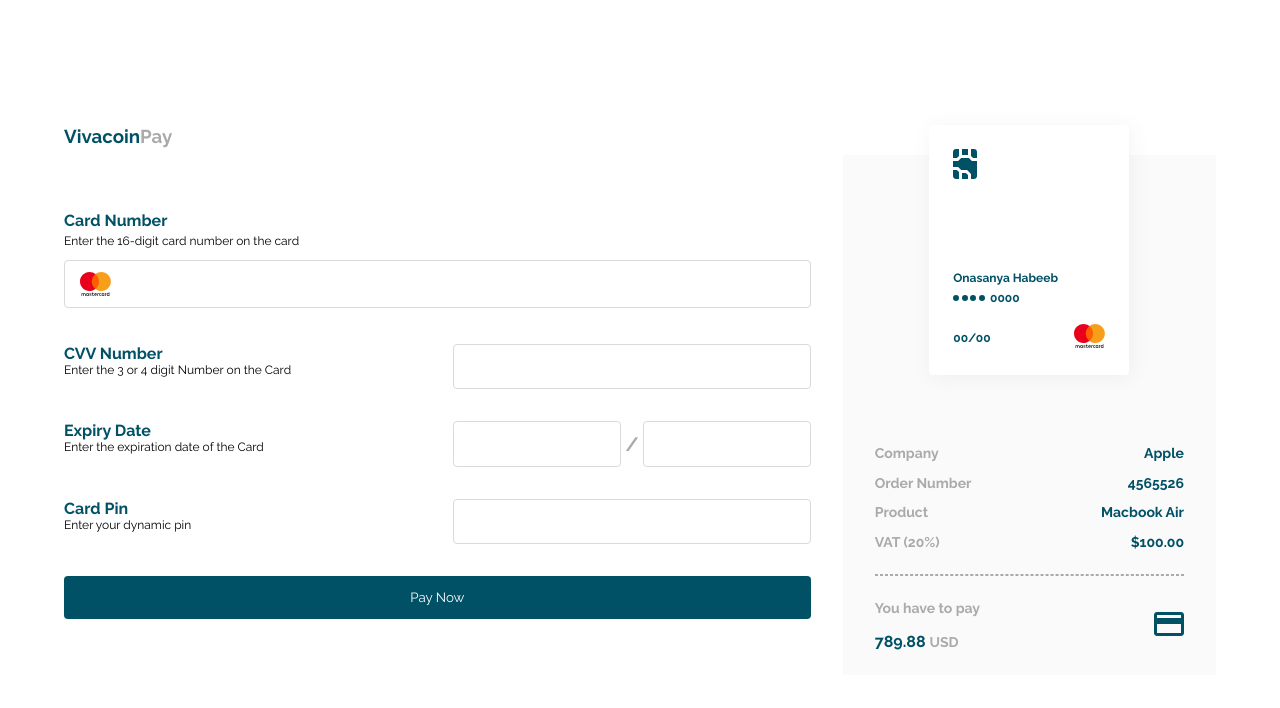
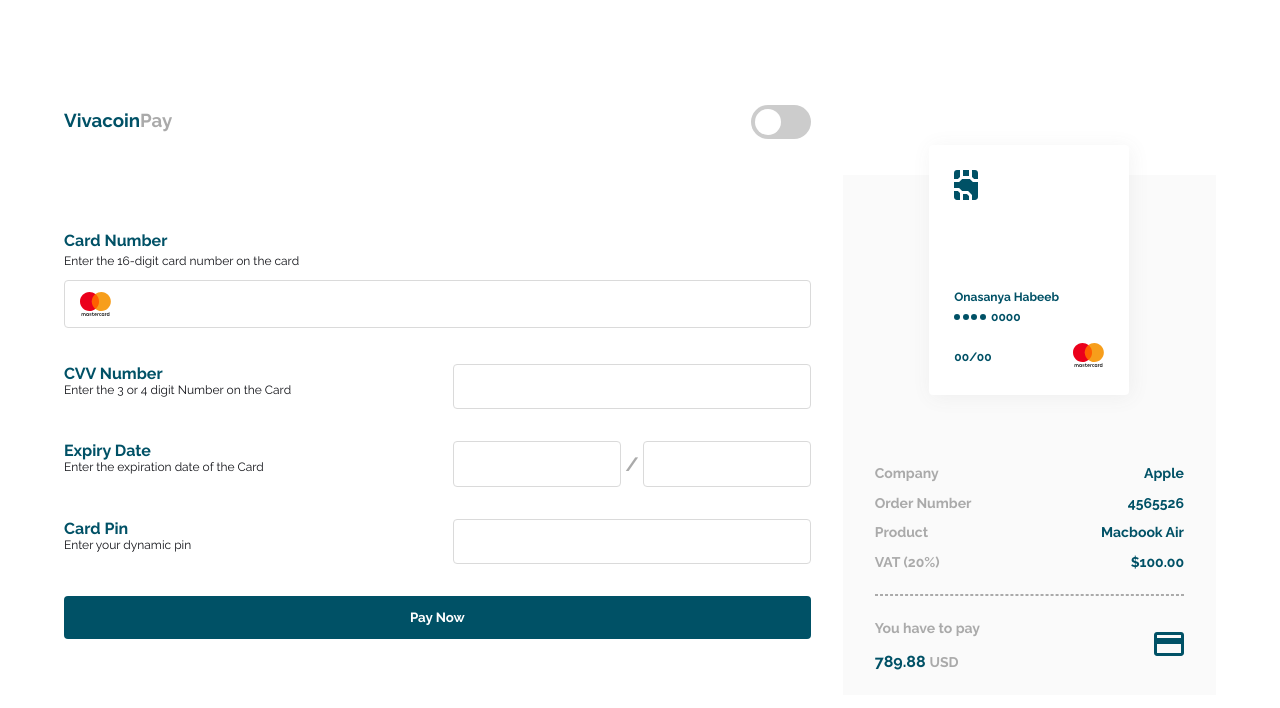
Before and after one commit to Master-Osaro/56_card-payment-component-vite, a React (Vite) app: page / in a window 1280 px wide. Shown: the top 708 px of the page. Built offline with nearby package versions, Linux system fonts and the light colour scheme.

Commit message:
Add Theme Switcher

```diff
--- a/src/App.css
+++ b/src/App.css
@@ -7,18 +7,25 @@
 #root {
   font-family: 'Raleway', system-ui, Avenir, Helvetica, Arial, sans-serif;
   --aqua: #00B2E0;
-  --very-dark-aqua: #005166;
-  --very-light-grey: #dadada;
-  --light-grey: #aaaaaa;
-  --dark-grey: #25262B;
-  --very-dark-grey: #131419;
-  --white: #ffffff;
-  --whitish: #fafafa;
+  --primary-color: #005166;
+  --input-border: #dadada;
+  --light-text: #aaaaaa;
+  --body-color: #ffffff;
+  --text-color: #131419;
+  --summary-bg: #fafafa;
+  --valid-input:#F2F6F7;
+  --valid-input-border:#507A88;
+  --error-input:#f8f6f6;
+  --error-input-border:#D4A092;
+  --error-text:#bb5033;
+  --card-border-color: transparent;
 
   display: flex;
   justify-content: center;
   align-items: center;
   min-height: 100vh;
+  background: var(--body-color);
+  color: var(--text-color);
 }
 
 .App{
@@ -27,23 +34,31 @@
   padding: 3rem 1.5rem;
 }
 
+.App-header{
+  display: flex;
+  justify-content: space-between;
+  align-items: center;
+  grid-column: 1/span 1;
+}
+
 
 .btn, input{
   width: 100%;
   padding: 0.85rem 1.5rem;
   border-radius: 0.25rem;
   font-family: inherit;
+  font-weight: 600;
 }
 
 .btn{
-  background: var(--very-dark-aqua);
-  border:  var(--very-dark-aqua);
-  color: var(--white);
+  background: var(--primary-color);
+  border:  var(--primary-color);
+  color: var(--body-color);
   cursor: pointer;
 }
 
 h3, label {
-  color:var(--very-dark-aqua);
+  color:var(--primary-color);
   font-weight: 700;
 }
 
@@ -51,7 +66,7 @@
   margin-bottom: 0.5rem;
 }
 .logo span{
-  color: var(--light-grey);
+  color: var(--light-text);
 }
 
 main{
@@ -68,12 +83,20 @@
     gap: 2rem;
     align-items: center;
   }
+  .App-header{
+    order: 2;
+  }
+}
+
+.sm-card__toggle{
+  z-index: 1;
 }
 
 .card__form{
   display: flex;
   flex-direction: column;
   gap: 2rem;
+  grid-column: 1/span 1;
 }
 
 .form-group{
@@ -83,8 +106,10 @@
 }
 
 .form-group input{
-  border: 0.5px solid var(--very-light-grey);
+  border: 0.5px solid var(--input-border);
   text-align: center;
+  background: var(--body-color);
+  color: var(--text-color);
 }
 
 .description{
@@ -114,7 +139,7 @@
 .card__expiry-inputs--divider{
   font-weight: 600;
   font-size: 1.2rem;
-  color: var(--light-grey);
+  color: var(--light-text);
 }
 
 /*Card Number Component Styling*/
@@ -133,7 +158,7 @@
 }
 
 #card-number-error,#cvv-number-error{
-  color: #bb5033;
+  color: var(--error-text);
   font-size: 0.95rem;
   font-weight: 500;
   margin-top: 0.25rem;
@@ -141,14 +166,7 @@
 
 /*=== END Card Number Component Styling===*/
 
-.s_card{
-  height: 250px;
-  width: 200px;
-  background-color: var(--dark-grey);
-  color: var(--white);
-  box-shadow: 2px 2px 20px rgba(99, 99, 99, 0.075) ;
-  margin: 1.25rem  1.25rem;
-}
+
 
 @media screen and (max-width: 772px) {
   .s_card{
@@ -163,7 +181,7 @@
 }
 .card__summary{
   width: 100%;
-  background:  var(--whitish);
+  background:  var(--summary-bg);
   display: flex;
   flex-direction: column;
   align-items: center;
@@ -172,11 +190,16 @@
 
 
 .s_card{
+  height: 250px;
+  width: 200px;
+  box-shadow: 2px 2px 20px rgba(99, 99, 99, 0.075);
+  border: 1px solid var(--card-border-color);
+  margin: 1.25rem  1.25rem;
   transform: translateY(-50px);
   border-radius: 0.25rem;
   padding: 1.5rem;
-  background: var(--white);
-  color: var(--very-dark-aqua);
+  background: var(--body-color);
+  color: var(--primary-color);
   font-weight: 600;
   display: flex;
   flex-direction: column;
@@ -209,12 +232,12 @@
 }
 
 .summary__list--titles{
-  color: var(--light-grey);
+  color: var(--light-text);
 }
 .summary__list--values{
   justify-content: flex-end;
   align-items: flex-end;
-  color: var(--very-dark-aqua);
+  color: var(--primary-color);
 }
 
 .summary__pay{
@@ -231,10 +254,10 @@
 .summary__pay-text{
   display:  flex;
   flex-direction: column;
-  color: var(--light-grey);
+  color: var(--light-text);
 }
 .summary__pay-text p span{
-  color: var(--very-dark-aqua);
+  color: var(--primary-color);
   font-size: 1rem;
 }
 
@@ -244,7 +267,7 @@
   margin-bottom: 1.5rem;
 }
 .dashed__line{
-  border: 1px dashed var(--light-grey);
+  border: 1px dashed var(--light-text);
   width: 100%;
 }
 
@@ -256,12 +279,12 @@
 }
 
 input.valid{
-  background-color: #F2F6F7;
-  border: 1px solid #507A88;
+  background-color: var(--valid-input);
+  border: 1px solid var(--valid-input-border);
 }
 input.error{
-  background-color: #f8f6f6;
-  border: 1px solid #D4A092;
+  background-color: var(--error-input);
+  border: 1px solid var(--error-input-border);
 }
 
 
@@ -276,7 +299,7 @@
   width: 6px;
   height: 6px;
   border-radius: 3px;
-  background: var(--very-dark-aqua);
+  background: var(--primary-color);
   gap: 0.15rem;
 }
 
@@ -286,3 +309,84 @@
   align-items: center;
   margin-top: 0.35rem;
 }
+
+
+/*=======================Custom Toggle====================*/
+
+
+/* The switch - the box around the slider */
+
+.switch {
+    position: relative;
+    display: inline-block;
+    width: 60px;
+    height: 34px;
+    cursor: pointer;
+}
+
+
+/* Hide default HTML checkbox */
+
+#cb {
+    opacity: 0;
+    width: 0;
+    height: 0;
+    display: none;
+}
+
+
+/* The slider */
+
+.slider {
+    position: absolute;
+    cursor: pointer;
+    top: 0;
+    left: 0;
+    right: 0;
+    bottom: 0;
+    background-color: #ccc;
+    -webkit-transition: .4s;
+    transition: .4s;
+}
+
+.slider:before {
+    position: absolute;
+    content: "";
+    height: 26px;
+    width: 26px;
+    left: 4px;
+    bottom: 4px;
+    background-color: white;
+    -webkit-transition: .4s;
+    transition: .4s;
+}
+
+input:checked + label .slider{
+    background-image: linear-gradient(to right, hsl(210deg, 78%, 56%), hsl(146deg, 68%, 55%));
+}
+input:checked + label .slider::before{
+    background-color: #212121;
+}
+
+input:focus + label .slider{
+    box-shadow: 0 0 1px hsl(146deg, 68%, 55%);
+}
+
+input:checked+label .slider:before {
+    -webkit-transform: translateX(26px);
+    -ms-transform: translateX(26px);
+    transform: translateX(26px);
+}
+
+
+/* Rounded sliders */
+
+.slider.round {
+    border-radius: 34px;
+    z-index: -1;
+}
+
+.slider.round:before {
+    border-radius: 50%;
+    z-index: -1;
+}
--- a/src/App.jsx
+++ b/src/App.jsx
@@ -5,6 +5,7 @@
 import CVV from './components/CVV';
 import ExpiryDate from './components/ExpiryDate';
 import Password from './components/Password';
+import ThemeToggle from './components/ThemeToggle';
 
 function App() {
   const {setCardNumErrorOnBlur, setCvvErrorOnBlur, setDateMonthErrorOnBlur, setDateYearErrorOnBlur, setPasswordErrorOnBlur} = useGlobalContext()
@@ -19,11 +20,13 @@
 
   return (
     <div className="App">
+
+      <main>
       <header className="App-header">
         {/* For logo and theme switcher */}
         <h3 className='logo'>Vivacoin<span>Pay</span></h3>
+        <ThemeToggle />
       </header>
-      <main>
         <form action="" className="card__form" onSubmit={
           (e)=>{
             e.preventDefault();
--- /dev/null
+++ b/src/components/ThemeToggle.jsx
@@ -0,0 +1,74 @@
+import { useEffect, useState } from "react";
+
+const ThemeToggle=()=>{
+    const [currentTheme, setCurrentTheme] = useState("light")
+    const themes = {
+        light: {
+            primaryColor: "#005166",
+            inputBorder: "#dadada",
+            lightText: "#aaaaaa",
+            bodyColor: "#ffffff",
+            textColor: "#131419",
+            summaryBg: "#fafafa",
+            validInput:"#F2F6F7",
+            validInputBorder:"#507A88",
+            errorInput:"#f8f6f6",
+            errorInputBorder:"#D4A092",
+            errorText:"#bb5033",
+            cardBorderColor: "transparent"
+        },
+        dark: {
+            primaryColor: "#00B2E0",
+            inputBorder: "#525252",
+            lightText: "#aaaaaa",
+            bodyColor: "#25262B",
+            textColor: "#ffffff",
+            summaryBg: "#131419",
+            validInput:"#3f4141",
+            validInputBorder:"#507A88",
+            errorInput:"#313131",
+            errorInputBorder:"#D4A092",
+            errorText:"#f16a45",
+            cardBorderColor: "#00b3e04c"
+        },
+    };
+
+function setColors() {
+    let body = document.querySelector("#root");
+    body.style.setProperty("--body-color", themes[currentTheme].bodyColor);
+    body.style.setProperty("--primary-color", themes[currentTheme].primaryColor);
+    body.style.setProperty("--light-text", themes[currentTheme].lightText);
+    body.style.setProperty("--summary-bg", themes[currentTheme].summaryBg);
+    body.style.setProperty("--text-color", themes[currentTheme].textColor);
+    body.style.setProperty("--input-border", themes[currentTheme].inputBorder);
+    body.style.setProperty("--valid-input", themes[currentTheme].validInput);
+    body.style.setProperty("--valid-input-border", themes[currentTheme].validInputBorder);
+    body.style.setProperty("--error-input", themes[currentTheme].errorInput);
+    body.style.setProperty("--error-input-border", themes[currentTheme].errorInputBorder);
+    body.style.setProperty("--error-text", themes[currentTheme].errorText);
+    body.style.setProperty("--card-border-color", themes[currentTheme].cardBorderColor);
+}
+
+useEffect(()=>{
+    setColors()
+    console.log("Check Changed to "+currentTheme)
+},[currentTheme])
+    return (
+        <div className="sm-card__toggle">
+            <input type="checkbox" id="cb" onChange={
+                (e)=>{
+                    e.target.checked?setCurrentTheme("dark"):setCurrentTheme("light");
+                    console.log(e.target.checked);
+                }
+            }/>
+            <label htmlFor="cb" className="switch"
+            onClick={(e)=>{
+                console.log("Theme Switch Clicked")
+            }}>
+                <span className="slider round"></span>
+            </label>
+    </div>
+    )
+}
+
+export default ThemeToggle
```
